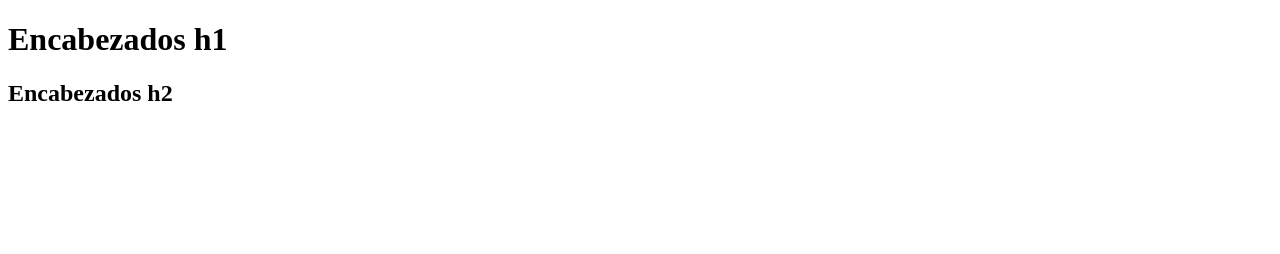
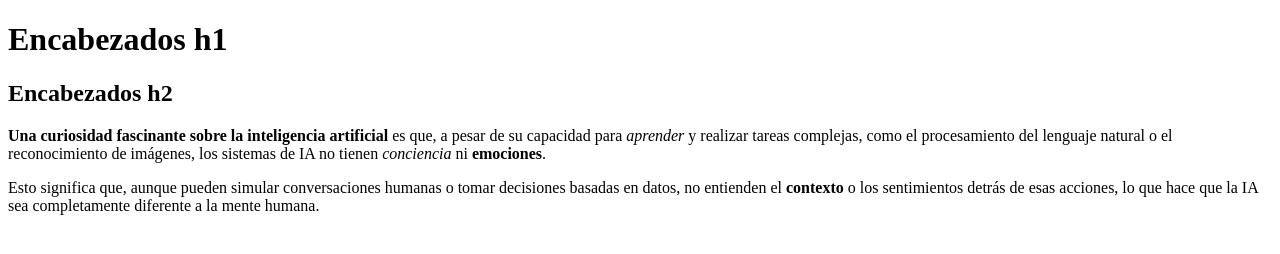
Before and after one commit to Ronalqy/prueba2, a plain HTML site: page PrimerosPasos/index.html in a window 1280 px wide. Drawn offline with Linux system fonts and the light colour scheme.

Commit message:
introduccion de parrafos

```diff
--- a/PrimerosPasos/index.html
+++ b/PrimerosPasos/index.html
@@ -10,6 +10,10 @@
         <h1>Encabezados h1</h1>
         <h2>Encabezados h2</h2>
     </header>
+    <section>
+        <p><strong>Una curiosidad fascinante sobre la inteligencia artificial</strong> es que, a pesar de su capacidad para <em>aprender</em> y realizar tareas complejas, como el procesamiento del lenguaje natural o el reconocimiento de imágenes, los sistemas de IA no tienen <em>conciencia</em> ni <strong>emociones</strong>.</p>
+        <p>Esto significa que, aunque pueden simular conversaciones humanas o tomar decisiones basadas en datos, no entienden el <strong>contexto</strong> o los sentimientos detrás de esas acciones, lo que hace que la IA sea completamente diferente a la mente humana.</p>
+    </section>
 </body>
 <foorer></foorer>
 </html>
```
